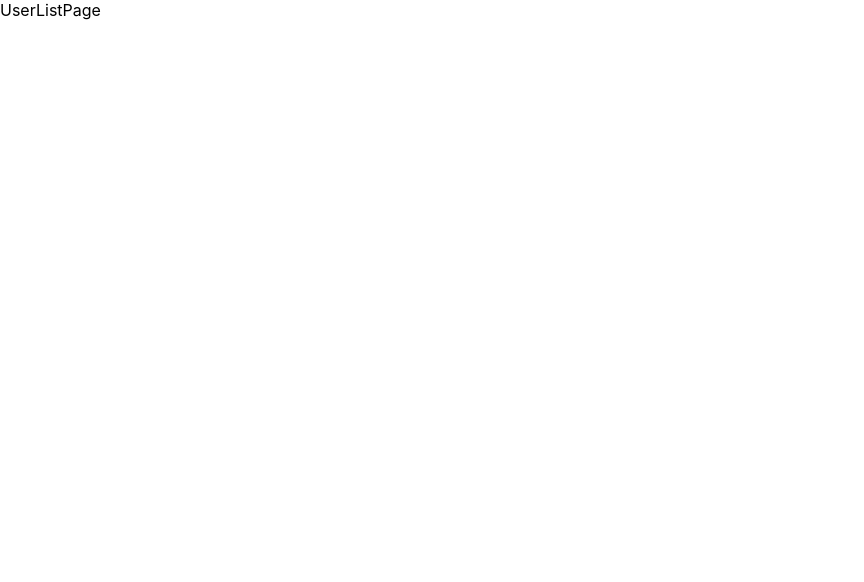
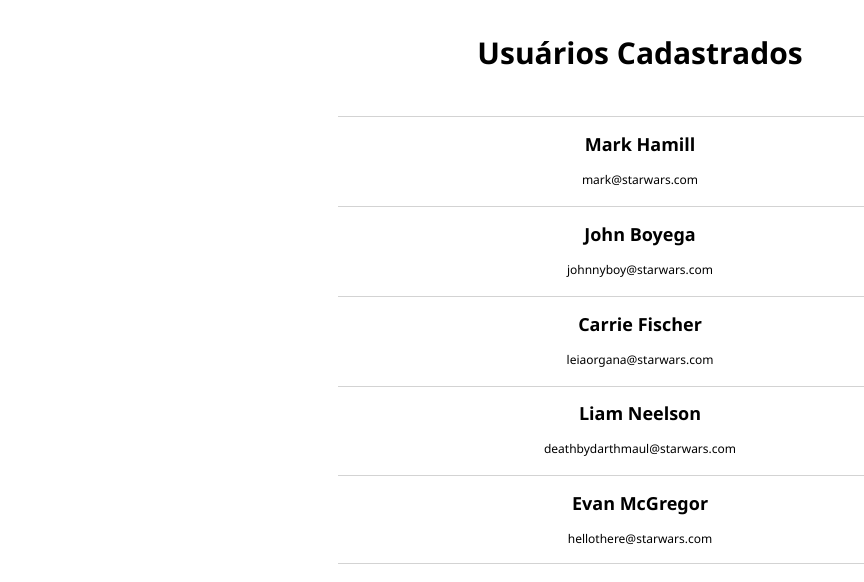
Before and after one commit to indigotech/onboard-samuel-ducca, a React (Create React App) app in the folder my-app/: page /users in a window 1280 px wide. Shown: the top 582 px of the page, without its empty margins (0-864 px from the left). Built offline with nearby package versions, Linux system fonts and the light colour scheme.

Commit message:
Frontend da tela de listagem de usuarios

```diff
--- /dev/null
+++ b/my-app/src/components/UserListPage.css
@@ -0,0 +1,31 @@
+.userList {
+  text-align: center;
+  margin: 2rem;
+  font-size: 20px;
+  font-family: 'Segoe UI', Tahoma, Geneva, Verdana, sans-serif;
+}
+
+.title {
+  padding-bottom: 1rem;
+}
+
+table {
+  margin: 0 auto;
+  width: 50%;
+}
+
+td{
+  border-top: 1px solid lightgray;
+  font-size: 12px;
+  padding: 1rem;
+  padding-top: 0;
+  -webkit-transition-duration: 0.2s; /* Safari */
+  transition-duration: 0.2s;}
+
+td:hover{
+  background-color: whitesmoke;
+}
+
+tr:last-child > td{
+  border-bottom: 1px solid lightgray;
+}
--- a/my-app/src/components/UserListPage.tsx
+++ b/my-app/src/components/UserListPage.tsx
@@ -1,12 +1,75 @@
 // src/components/UserListPage.tsx
 import * as React from 'react';
 
+const list = [
+  {
+    id: 1,
+    name: 'Mark Hamill',
+    email: 'mark@starwars.com',
+  },
+  {
+    id: 2,
+    name: 'John Boyega',
+    email: 'johnnyboy@starwars.com',
+  },
+  {
+    id: 3,
+    name: 'Carrie Fischer',
+    email: 'leiaorgana@starwars.com',
+  },
+  {
+    id: 4,
+    name: 'Liam Neelson',
+    email: 'deathbydarthmaul@starwars.com',
+  },
+  {
+    id: 5,
+    name: 'Evan McGregor',
+    email: 'hellothere@starwars.com',
+  },
+];
+
+interface User {
+  id: number;
+  name: string;
+  email: string;
+}
+
 function UserListPage() {
   return (
-    <div >
-    UserListPage
+    <div className="userList" >
+      <h2 className="title"> Usuários Cadastrados </h2>
+      <List list={list}></List>
     </div>
   );
 }
 
 export default UserListPage;
+
+interface ListProps {
+  list: User[];
+}
+
+const List: React.FC<ListProps> = props => (
+  <table>
+    <tbody>
+    {props.list.map((item : User) => (
+        <ListItem key={item.id} item={item} />
+    ))}
+    </tbody>
+  </table>
+);
+
+interface ListItemProps {
+  key: number;
+  item: User;
+}
+
+const ListItem: React.FC<ListItemProps> = props => (
+  <tr>
+    <td>
+      <h2>{props.item.name}</h2>
+      <div>{props.item.email}</div>
+    </td>
+  </tr>
+);
--- a/my-app/src/index.tsx
+++ b/my-app/src/index.tsx
@@ -3,6 +3,8 @@
 import './index.css';
 //import App from './App';
 import './components/LoginPage.css';
+import './components/UserListPage.css';
+
 
 import LoginPage from './components/LoginPage';
 import { tsPropertySignature } from '@babel/types';
```
